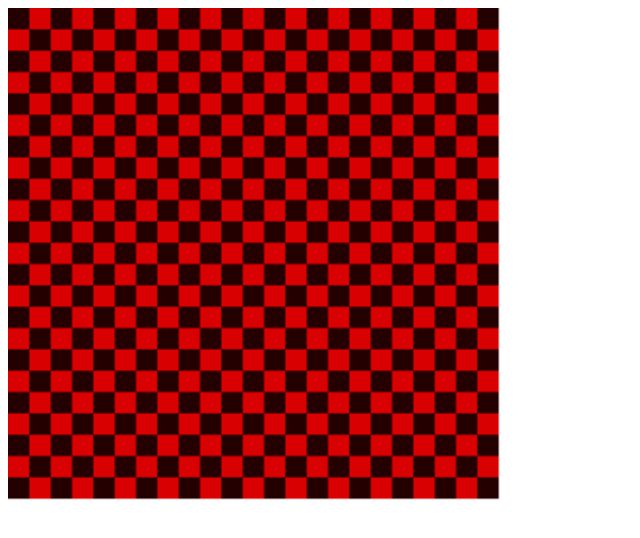
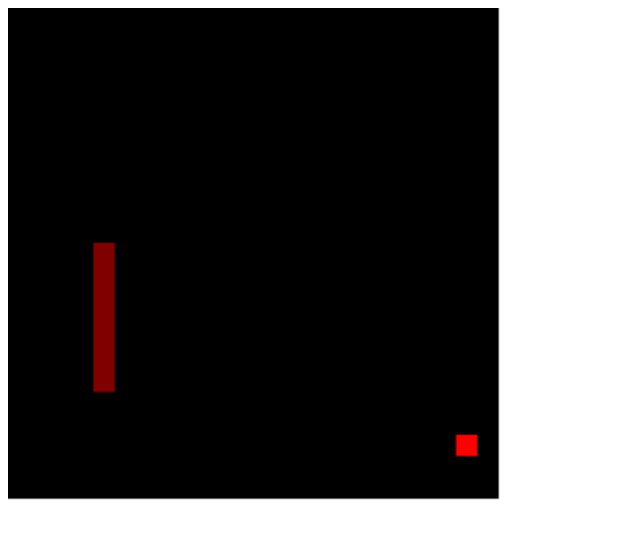
Before and after one commit to gabor-farkas/ledvis-js, a plain HTML site: page index.html in a window 1280 px wide. Shown: the whole page, without its empty margins (0-640 px from the left). Drawn offline with Linux system fonts and the light colour scheme.

Commit message:
kukac game working

```diff
--- a/effects/kukac/kukac.js
+++ b/effects/kukac/kukac.js
@@ -1,16 +1,118 @@
-function kukacEffect() {
+function kukacEffect(context) {
+    const initiallen = 4;
+    const maxlength = 64;
+    // the head is always the 0 index
+    let pixels = [];
+    let foodPos = [0, 0];
+    let direction = [1, 0];
+    const possibleDirections = [
+        [0, -1], [1, 0], [0, 1], [-1, 0]
+    ];
+    restartGame = function () {
+        pixels = [];
+        for (let i = 0; i < initiallen; i++) {
+            pixels.push([12, 12 + i]);
+        }
+        placeFood();
+        findDirection();
+    }
+    placeFood = function () {
+        let placed = false;
+        do {
+            foodPos = [random(23), random(23)];
+        } while (doesCollide(foodPos));
+    }
+    vectorAdd = function (v1, v2) {
+        let result = [];
+        for (let i = 0; i < v1.length; i++) {
+            result.push(v1[i] + v2[i]);
+        }
+        return result;
+    }
+    vectorCompare = function (v1, v2) {
+        for (let i = 0; i < v1.length; i++) {
+            if (v1[i] != v2[i])
+                return false;
+        }
+        return true;
+    }
+    findDirection = function () {
+        let head = pixels[0];
+        if (head[1] < foodPos[1]) {
+            direction = [0, 1];
+        } else if (head[1] > foodPos[1]) {
+            direction = [0, -1];
+        } else {
+            if (head[0] < foodPos[0]) {
+                direction = [1, 0];
+            } else {
+                direction = [-1, 0];
+            }
+        }
+        if (!doesCollide(vectorAdd(head, direction)))
+            return;
+        // find another direction
+        let foundDirection = null;
+        possibleDirections.forEach(candidateDirection => {
+            if (!doesCollide(vectorAdd(head, candidateDirection))) {
+                foundDirection = candidateDirection;
+                return false;
+            }
+        });
+
+        if (foundDirection) {
+            direction = foundDirection;
+        } else {
+            // we died, there's no possible direction
+            restartGame();
+        }
+    }
+    doesCollide = function (vector) {
+        if (vector[0] < 0 || vector[0] > 23)
+            return true;
+        if (vector[1] < 0 || vector[1] > 23)
+            return true;
+        let result = false;
+        pixels.forEach(pixel => {
+            if (vectorCompare(pixel, vector))
+                result = true;
+        });
+        return result;
+    }
+    kukacStep = function () {
+        let head = pixels[0];
+        let newHead = vectorAdd(head, direction);
+        pixels.unshift(newHead);
+        if (!vectorCompare(newHead, foodPos)) {
+            pixels.pop();
+        } else {
+            placeFood();
+        }
+        if (pixels.length == maxlength) {
+            restartGame();
+        } else {
+            findDirection();
+        }
+    }
+    kukacRender = function () {
+        for (let i = 0; i < 24 * 24; i++)
+            context.screen[i] = 0;
+        pixels.forEach(pixel => {
+            context.screen[pixel[0] + 24 * pixel[1]] = 128;
+        });
+        context.screen[foodPos[0] + 24 * foodPos[1]] = 255;
+    }
     return {
         initialize: () => {
-            randomize();
             restartGame();
         },
         destroy: () => {
         },
         step: () => {
-
+            kukacStep();
         },
         render: () => {
-
+            kukacRender();
         }
     }
 }
--- /dev/null
+++ b/effects/random.js
@@ -0,0 +1,3 @@
+function random(range) {
+    return Math.floor(Math.random() * range);
+}
--- a/index.html
+++ b/index.html
@@ -3,6 +3,8 @@
         <script src="browser/render2d.js"></script>
         <script src="scrplay/scrplay.js"></script>
         <script src="effects/test/test.js"></script>
+        <script src="effects/random.js"></script>
+        <script src="effects/kukac/kukac.js"></script>
         <style>
                 #_2dscreen canvas {
                     width: 512px;
@@ -16,7 +18,9 @@
             let context = {};
             context.screen = [];
             context.renderer = init2dRenderer(context, document.getElementById('_2dscreen'));
-            context.effect = testEffect(context);
+            //context.effect = testEffect(context);
+            context.effect = kukacEffect(context);
+            context.effect.initialize();
             context.scrplay = startScreenplay(context);
         </script>
     </body>
```
